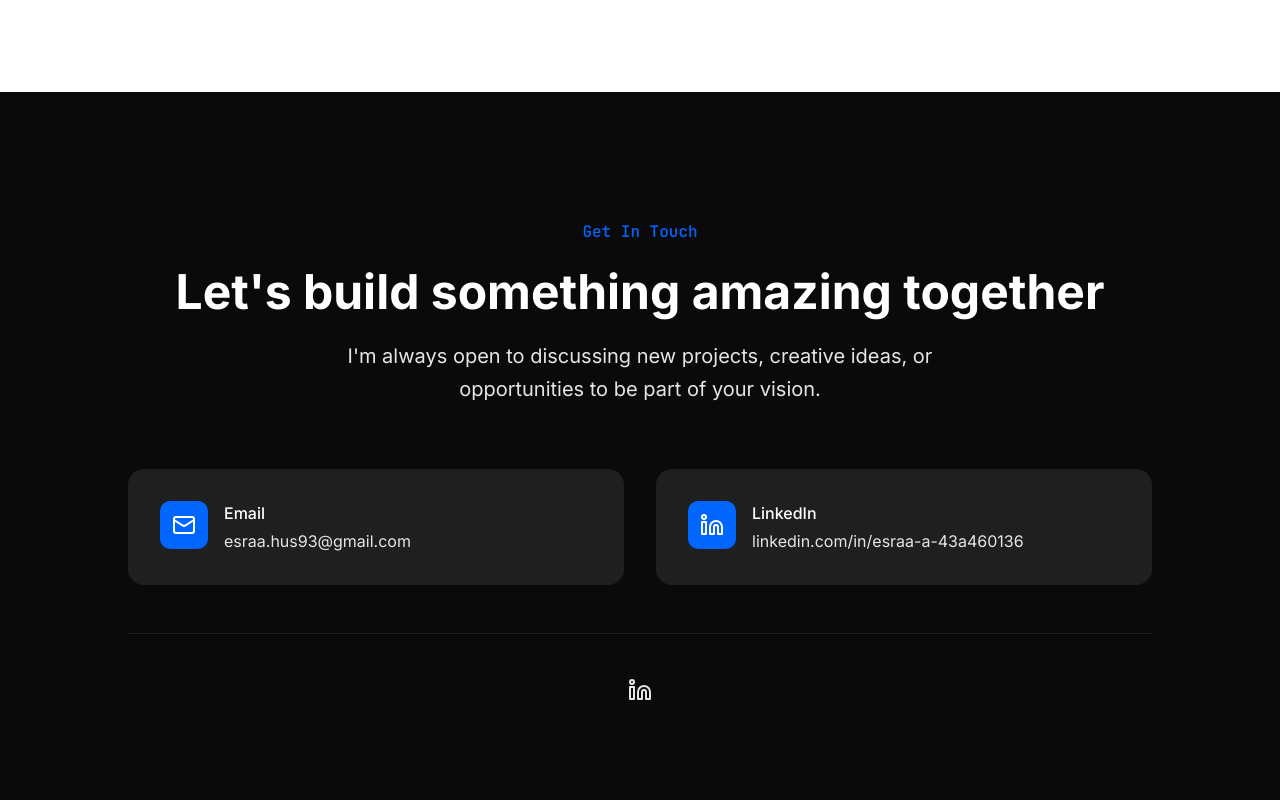
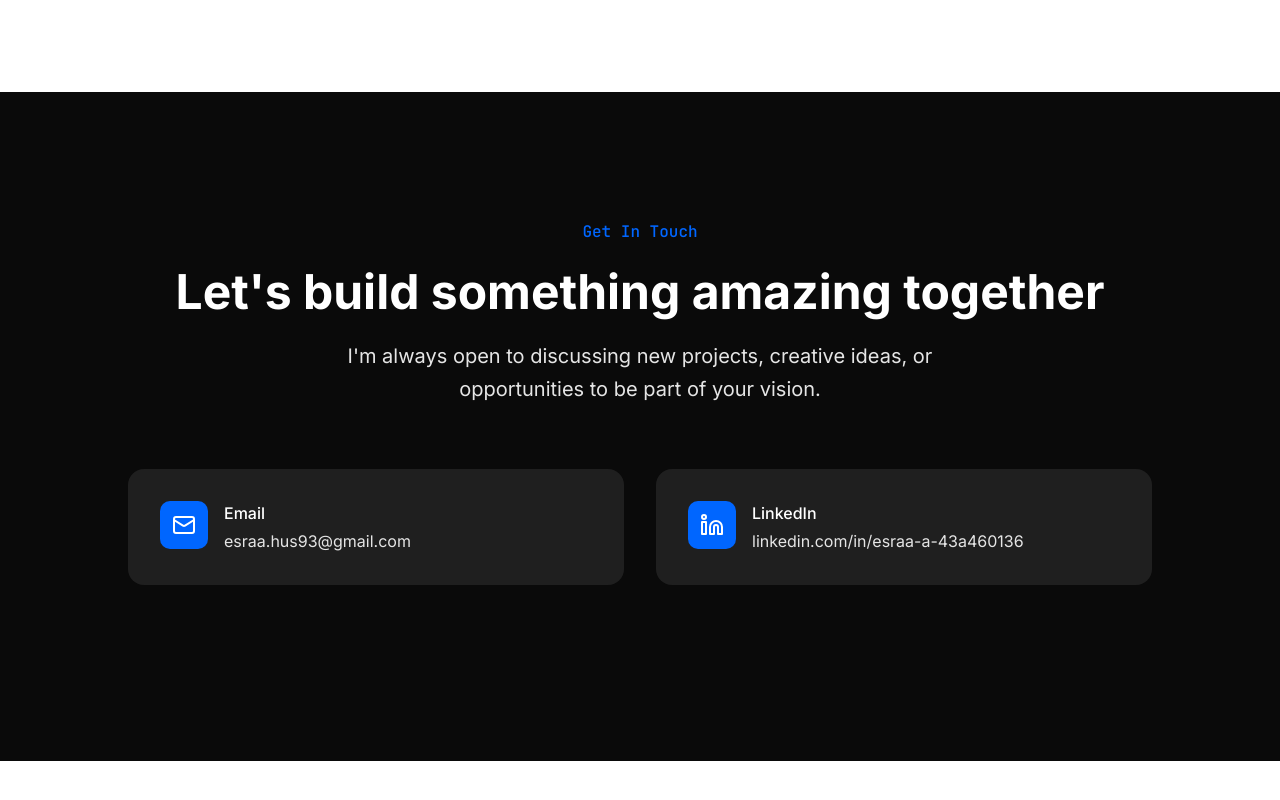
Before and after one commit to esraahusamia/portfolio, a Next.js app: page / in a window 1280 px wide. Shown: the part 6645-7445 px from the top of the page. After the commit the page ends 7406 px from the top, so only its background shows below. Built offline with nearby package versions, Linux system fonts and the light colour scheme.

Commit message:
Update Contact.tsx

```diff
--- a/components/portfolio/Contact.tsx
+++ b/components/portfolio/Contact.tsx
@@ -53,17 +53,7 @@ export default function Contact() {
           </a>
         </div>
 
-        <div className="flex justify-center items-center gap-6 pt-8 border-t border-neutral-800">
-          <a
-            href="https://www.linkedin.com/in/esraa-a-43a460136"
-            target="_blank"
-            rel="noopener noreferrer"
-            className="p-3 text-neutral-200 hover:text-(--brand) transition-colors"
-            aria-label="LinkedIn"
-          >
-            <Linkedin size={24} />
-          </a>
-        </div>
+
       </div>
     </section>
   );
```
